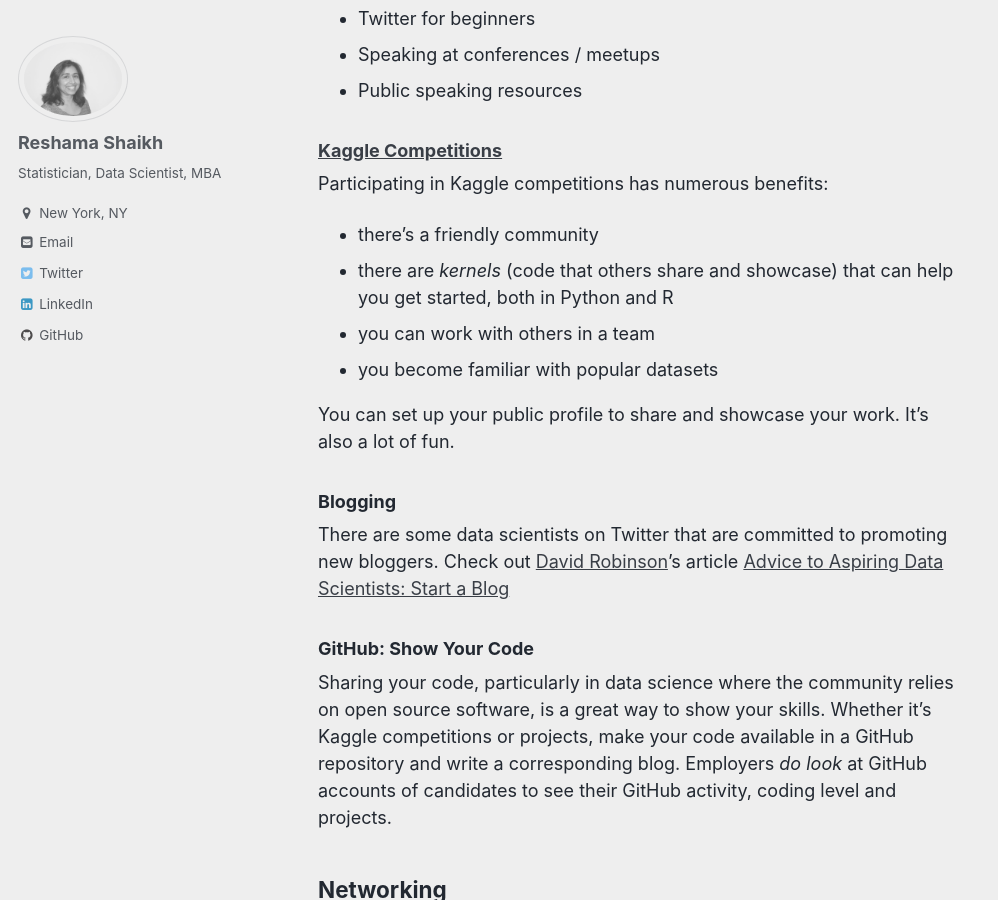
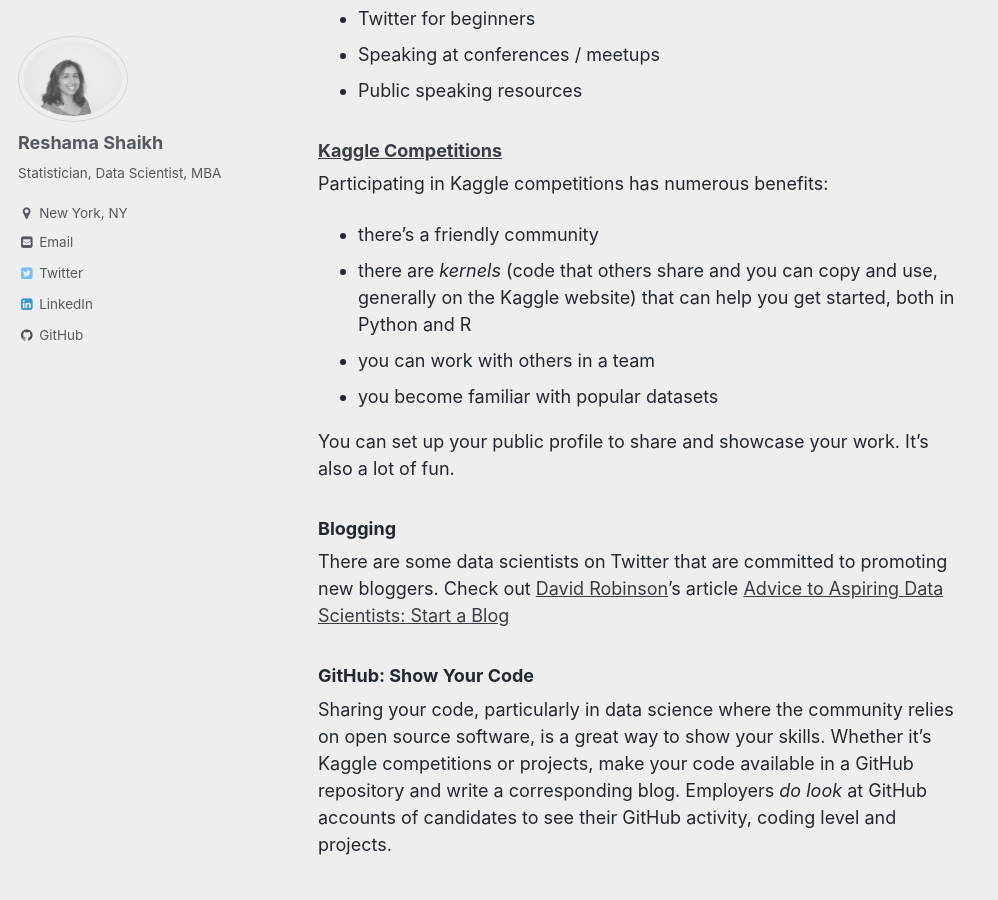
Before and after one commit to reshamas/reshamas.github.io, a Jekyll site: the page built from _posts/2018-02-26-first-data-science-job.md, in a window 1280 px wide and 900 px high, scrolled down 1432 px. Shown: the whole window, without its empty margins (0-998 px from the left). Built offline with Jekyll 4.4.1, drawn with Linux system fonts in a browser that asks for light colours.

Commit message:
Update 2018-02-26-first-data-science-job.md

```diff
--- a/_posts/2018-02-26-first-data-science-job.md
+++ b/_posts/2018-02-26-first-data-science-job.md
@@ -30,7 +30,7 @@
 ### [Kaggle Competitions](https://www.kaggle.com/competitions)
 Participating in Kaggle competitions has numerous benefits:
 - there's a friendly community
-- there are *kernels* (code that others share and showcase) that can help you get started, both in Python and R
+- there are *kernels* (code that others share and you can copy and use, generally on the Kaggle website) that can help you get started, both in Python and R
 - you can work with others in a team
 - you become familiar with popular datasets
 
```
